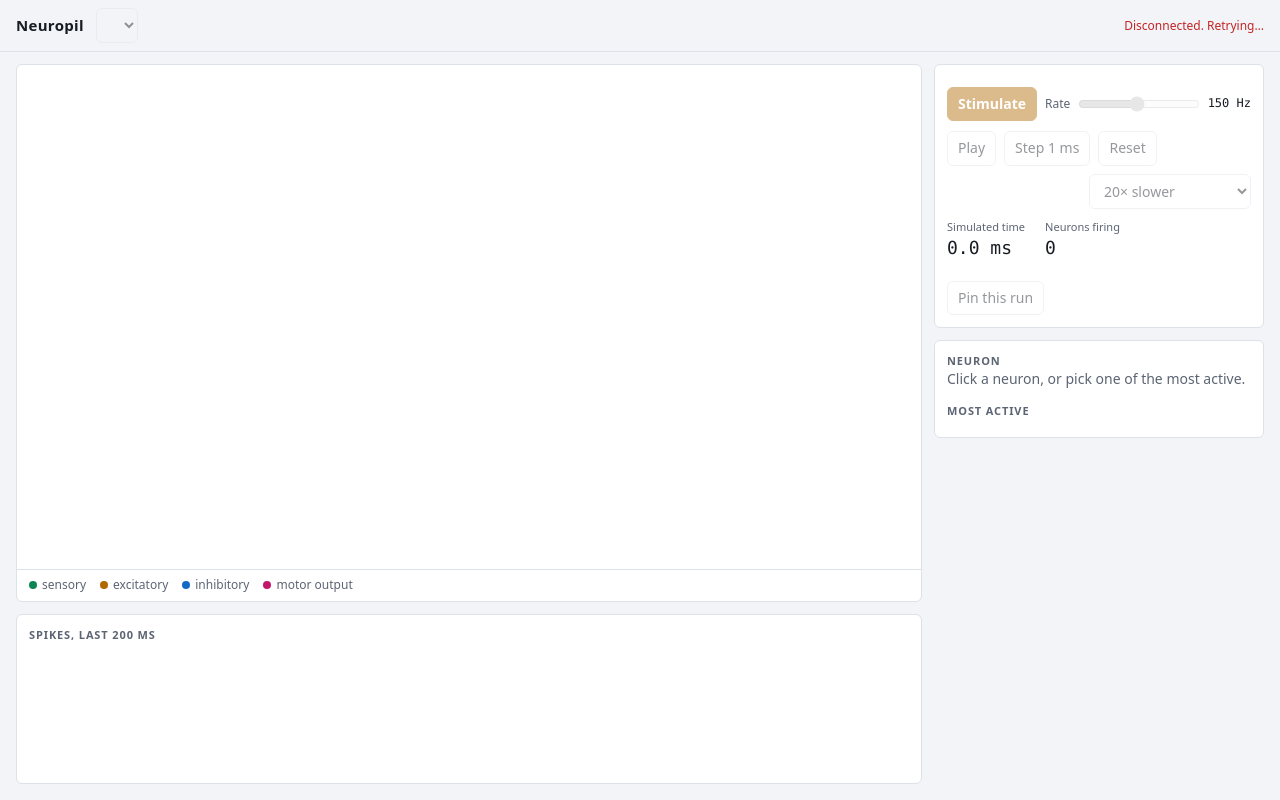
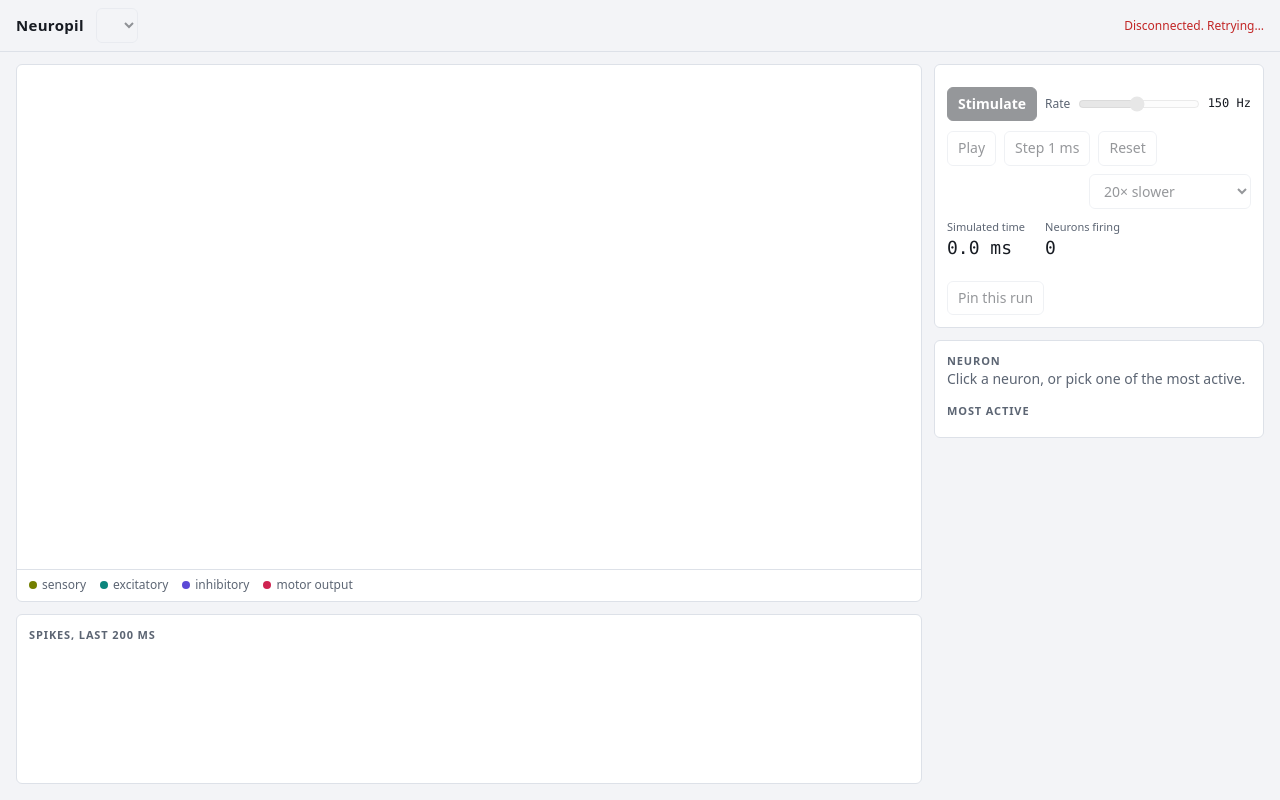
Before and after one commit to thesarfo/neuropil, a website built with Vite: page web/index.html in a window 1280 px wide. Built offline with nearby package versions, Linux system fonts and the light colour scheme; no server answers.

Commit message:
change palette

```diff
--- a/web/src/canvas.ts
+++ b/web/src/canvas.ts
@@ -25,6 +25,8 @@ export type Palette = {
   sensory: string;
   output: string;
   select: string;
+  sugar: string;
+  water: string;
 };
 
 /** Canvas can't read CSS variables by itself, so the views take colours from here. */
@@ -42,6 +44,8 @@ export function readPalette(): Palette {
     sensory: token("--sensory"),
     output: token("--output"),
     select: token("--select"),
+    sugar: token("--sugar"),
+    water: token("--water"),
   };
 }
 
--- a/web/src/flyWorld.ts
+++ b/web/src/flyWorld.ts
@@ -156,7 +156,7 @@ export class FlyWorld {
 
     for (const drop of this.drops) {
       c.globalAlpha = 0.85;
-      c.fillStyle = drop.kind === "sugar" ? p.excitatory : p.inhibitory;
+      c.fillStyle = drop.kind === "sugar" ? p.sugar : p.water;
       c.beginPath();
       c.arc(drop.x, drop.y, this.dropRadius(drop), 0, Math.PI * 2);
       c.fill();
--- a/web/src/style.css
+++ b/web/src/style.css
@@ -4,13 +4,16 @@
   --fg: #e6e9ee;
   --muted: #8a94a3;
   --rule: #262d38;
-  --excitatory: #f5a524;
-  --inhibitory: #4ba3f5;
-  --sensory: #3ecf8e;
-  --output: #f0509a;
+  --excitatory: #4fd1c5;
+  --inhibitory: #a391ff;
+  --sensory: #d9e36a;
+  --output: #ff6b8b;
   --select: #ffffff;
-  --accent: #f5a524;
-  --accent-fg: #1a1203;
+  --accent: #4fd1c5;
+  --primary: #e6e9ee;
+  --primary-fg: #0d1014;
+  --sugar: #f1ead2;
+  --water: #6cb6ff;
   --danger: #ff7a7a;
 
   --sans: system-ui, -apple-system, "Segoe UI", Roboto, sans-serif;
@@ -27,13 +30,16 @@
     --fg: #171b22;
     --muted: #5c6573;
     --rule: #dde1e8;
-    --excitatory: #b06800;
-    --inhibitory: #1668c7;
-    --sensory: #0b8552;
-    --output: #c2186b;
+    --excitatory: #0b857c;
+    --inhibitory: #5b49d6;
+    --sensory: #737f00;
+    --output: #cf2350;
     --select: #171b22;
-    --accent: #b06800;
-    --accent-fg: #ffffff;
+    --accent: #0b857c;
+    --primary: #171b22;
+    --primary-fg: #ffffff;
+    --sugar: #b9a25a;
+    --water: #2f7fd6;
     --danger: #c22626;
     color-scheme: light;
   }
@@ -135,14 +141,14 @@ button:disabled, select:disabled, input:disabled { opacity: 0.45; cursor: not-al
 :focus-visible { outline: 2px solid var(--accent); outline-offset: 2px; }
 
 button.primary {
-  background: var(--accent);
-  border-color: var(--accent);
-  color: var(--accent-fg);
+  background: var(--primary);
+  border-color: var(--primary);
+  color: var(--primary-fg);
   font-weight: 600;
 }
 button.primary[aria-pressed="true"] {
   background: transparent;
-  color: var(--accent);
+  color: var(--fg);
 }
 
 .rate { display: flex; align-items: center; gap: 6px; color: var(--muted); font-size: 12px; flex: 1; min-width: 150px; }
@@ -172,8 +178,8 @@ button.primary[aria-pressed="true"] {
 .compare td:first-child { text-align: left; padding-left: 0; }
 .compare td button { border-color: transparent; padding: 0 4px; min-height: 24px; font-family: var(--mono); font-size: 12px; }
 .compare td button:hover { border-color: var(--rule); }
-.compare .up { color: var(--sensory); }
-.compare .down { color: var(--inhibitory); }
+.compare .up { color: var(--excitatory); }
+.compare .down { color: var(--output); }
 
 .stage { position: relative; display: flex; flex-direction: column; padding: 0; min-height: 300px; }
 .views { flex: 1; min-height: 0; display: flex; }
```
